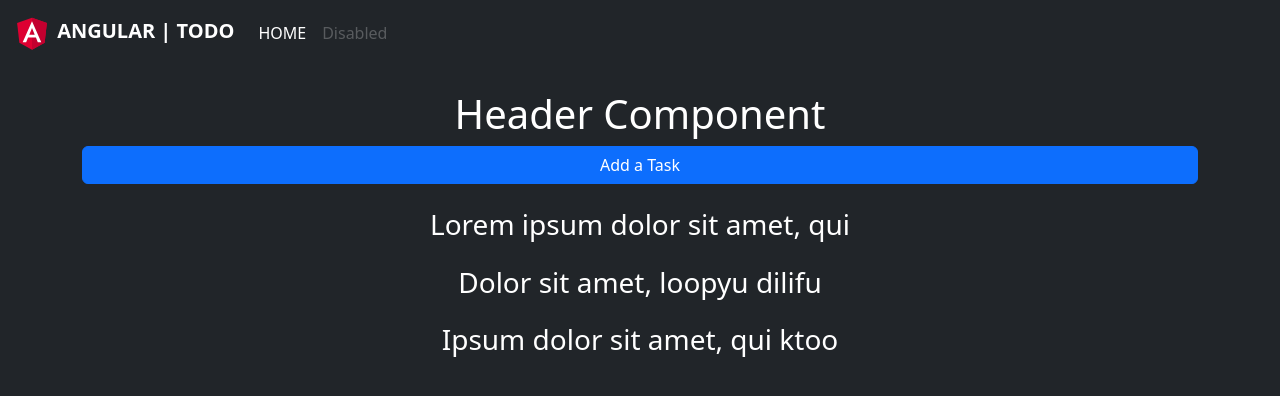
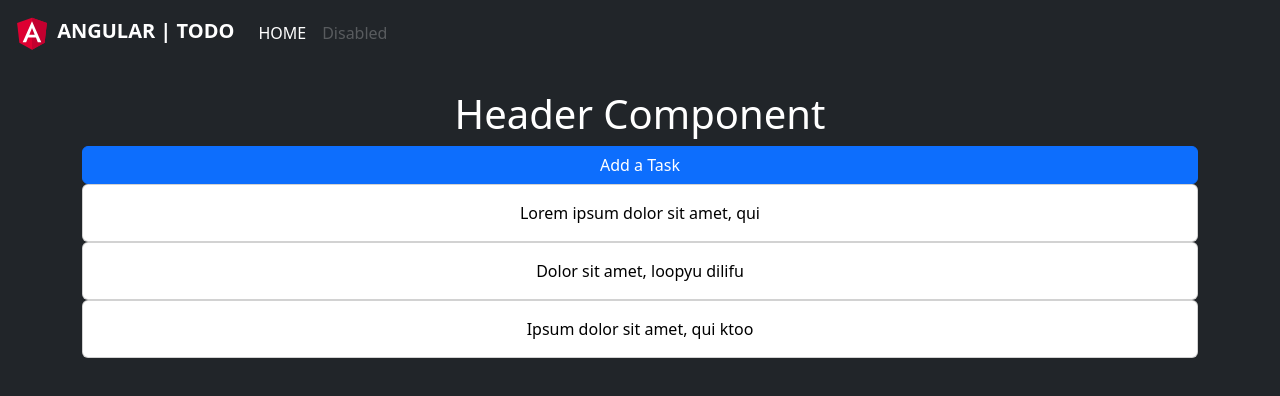
Before and after one commit to Ant1s0c1al/todo-webapp, an Angular app in the folder angular-todo-app/: page / in a window 1280 px wide. Shown: the top 396 px of the page. Built offline with nearby package versions, Linux system fonts and the light colour scheme.

Commit message:
build: todo-item component to access individual todo

```diff
--- a/angular-todo-app/src/app/app.module.ts
+++ b/angular-todo-app/src/app/app.module.ts
@@ -7,6 +7,7 @@ import { NavComponent } from './components/nav/nav.component';
 import { HeaderComponent } from './components/header/header.component';
 import { BtnComponent } from './components/btn/btn.component';
 import { TodosComponent } from './components/todos/todos.component';
+import { TodoItemComponent } from './components/todo-item/todo-item.component';
 
 @NgModule({
   declarations: [
@@ -14,7 +15,8 @@ import { TodosComponent } from './components/todos/todos.component';
     NavComponent,
     HeaderComponent,
     BtnComponent,
-    TodosComponent
+    TodosComponent,
+    TodoItemComponent
   ],
   imports: [
     BrowserModule,
--- /dev/null
+++ b/angular-todo-app/src/app/components/todo-item/todo-item.component.html
@@ -0,0 +1,11 @@
+<section>
+  <div class="">
+
+    <div class="card">
+      <div class="card-body text-black">
+        {{ todo.text }}
+      </div>
+    </div>
+
+  </div>
+</section>
--- /dev/null
+++ b/angular-todo-app/src/app/components/todo-item/todo-item.component.ts
@@ -0,0 +1,17 @@
+import { Component, OnInit, Input } from '@angular/core';
+import { Todo } from '../../Todo';
+
+@Component({
+  selector: 'app-todo-item',
+  templateUrl: './todo-item.component.html',
+  styleUrls: ['./todo-item.component.scss']
+})
+export class TodoItemComponent implements OnInit {
+  @Input() todo: Todo;
+
+  constructor() { }
+
+  ngOnInit(): void {
+  }
+
+}
--- a/angular-todo-app/src/app/components/todos/todos.component.html
+++ b/angular-todo-app/src/app/components/todos/todos.component.html
@@ -1,9 +1,8 @@
 <main>
   <section>
     <div class="container text-center text-white">
-      <h3 class="mt-4" *ngFor="let todo of todos">
-        {{ todo.text }}
-      </h3>
+      <app-todo-item class="mt-4" *ngFor="let todo of todos" [todo]="todo">
+      </app-todo-item>
     </div>
   </section>
 </main>
```
Also changed, not shown: angular-todo-app/src/app/components/todo-item/todo-item.component.scss (added), 1 other file (tests, documents, lock files or other folders).
